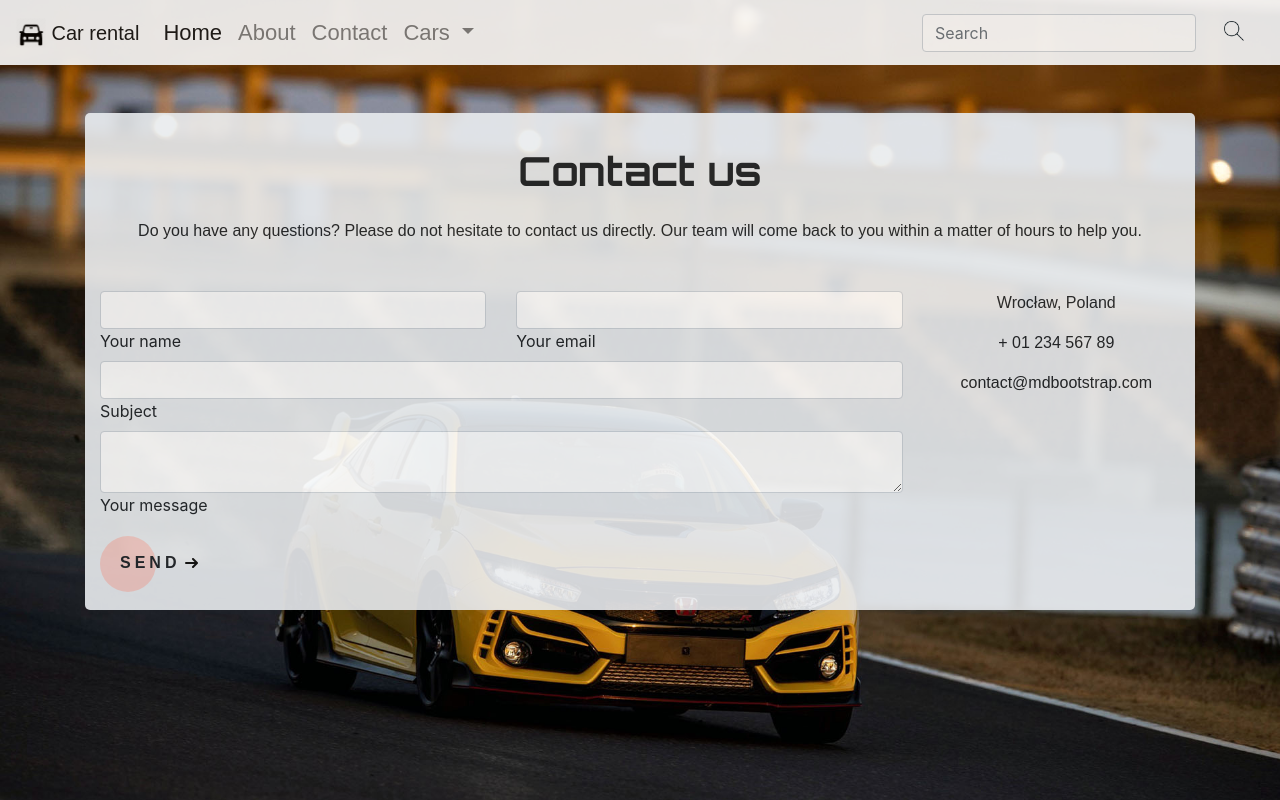
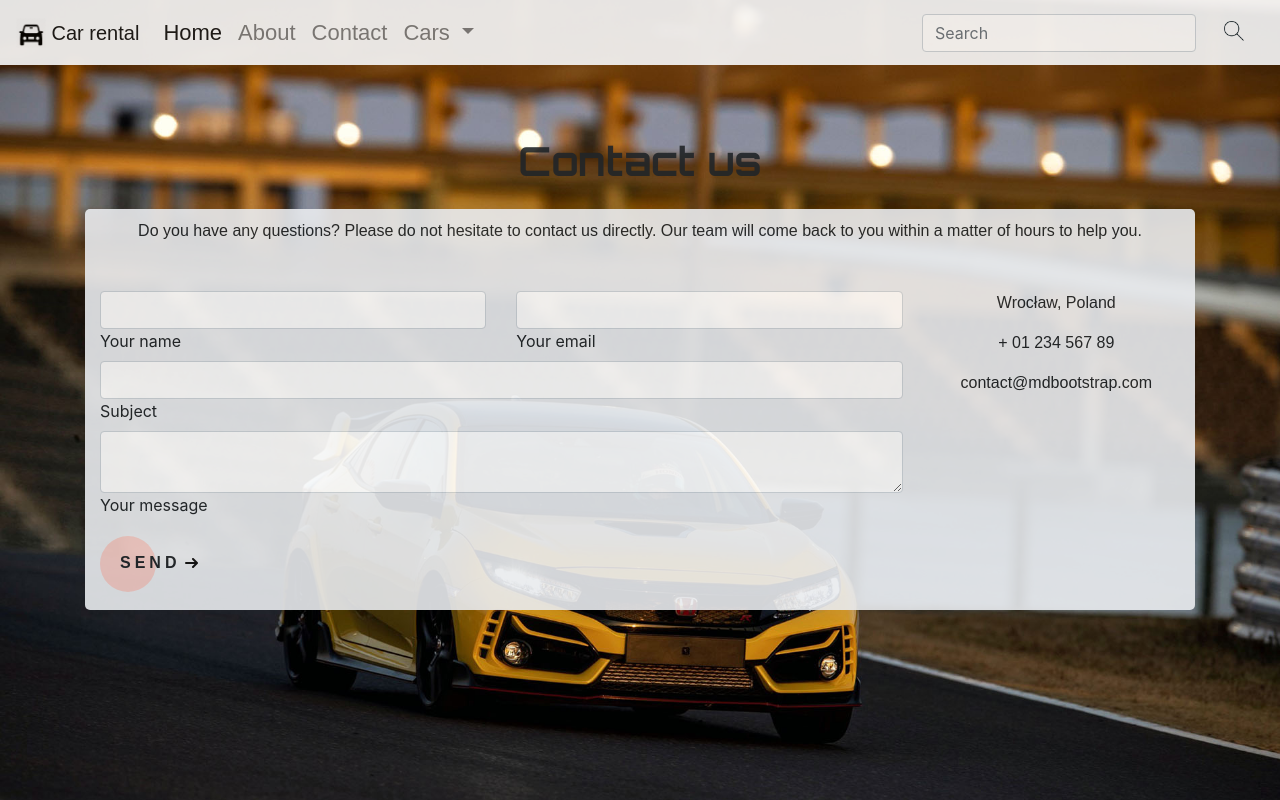
Before and after one commit to BuraBury/userApp, an Angular app: page /contact in a window 1280 px wide. Built offline with nearby package versions, Linux system fonts and the light colour scheme.

Commit message:
button update

```diff
--- a/src/app/component/contact/contact.component.html
+++ b/src/app/component/contact/contact.component.html
@@ -1,8 +1,9 @@
 <section class="mb-4">
 
+  <h1 class="h1-responsive font-weight-bold text-center my-4">Contact us</h1>
   <div class="container">
     <!--Section heading-->
-    <h1 class="h1-responsive font-weight-bold text-center my-4">Contact us</h1>
+
     <!--Section description-->
     <p class="text-center w-responsive mx-auto mb-5">Do you have any questions? Please do not hesitate to contact us
       directly. Our team will come back to you within
--- a/src/styles.css
+++ b/src/styles.css
@@ -17,7 +17,12 @@ body {
 
 @media only screen and (max-width: 1417px) {
   body {
-    background-color: black;
-    opacity: .9 !important;
+
+    background-attachment: fixed;
+    -webkit-background-size: cover;
+    -moz-background-size: cover;
+    -o-background-size: cover;
+    background-size: cover;
+    height:100%;
   }
 }
```
